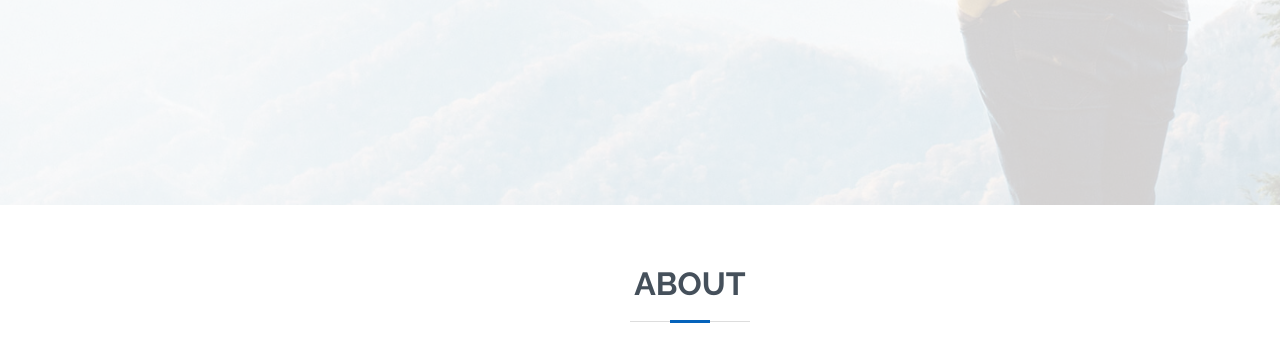
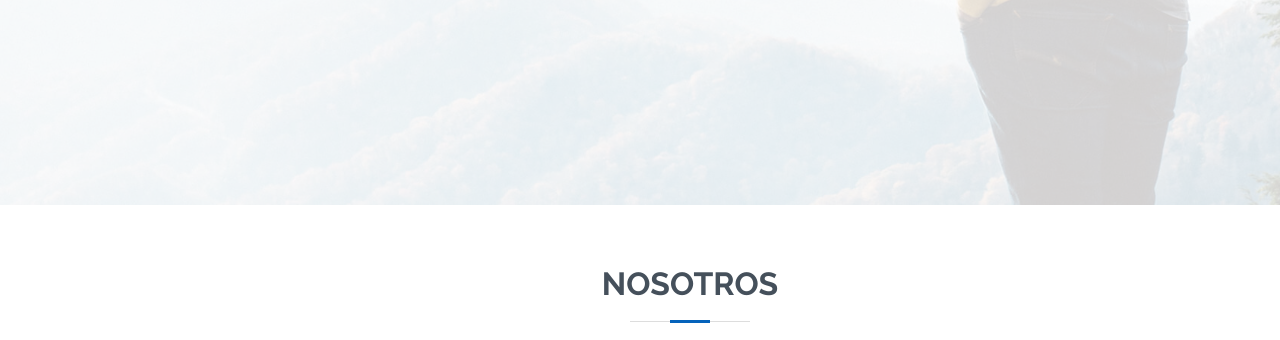
Before and after one commit to jnnavarro0/Portafolio, a plain HTML site: page MyResume/index.html in a window 1280 px wide. Shown: the part 595-935 px from the top of the page. Drawn offline with nearby package versions, Linux system fonts and the light colour scheme.

Commit message:
Update index.html

```diff
--- a/MyResume/index.html
+++ b/MyResume/index.html
@@ -79,7 +79,7 @@
       <div class="container" data-aos="fade-up">
 
         <div class="section-title">
-          <h2>About</h2>
+          <h2>Nosotros</h2>
           <p>Magnam dolores commodi suscipit. Necessitatibus eius consequatur ex aliquid fuga eum quidem. Sit sint consectetur velit. Quisquam quos quisquam cupiditate. Et nemo qui impedit suscipit alias ea. Quia fugiat sit in iste officiis commodi quidem hic quas.</p>
         </div>
 
```
